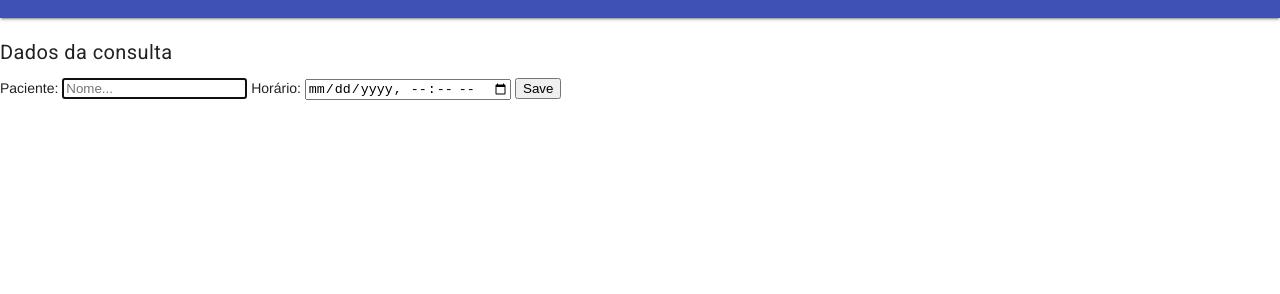
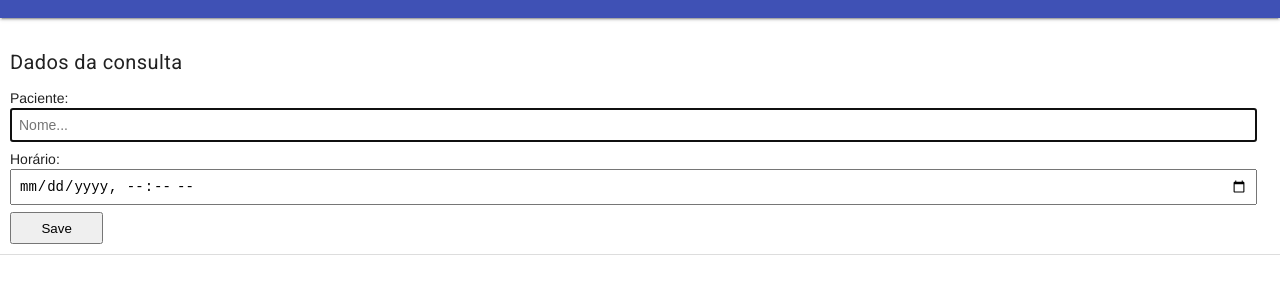
Before and after one commit to TamirysCS/projeto-final-pwa, a website with bundled scripts: page index.html in a window 1280 px wide. Shown: the part 46-340 px from the top of the page. Built offline with nearby package versions, Linux system fonts and the light colour scheme.

Commit message:
Add style classes for input and button

```diff
--- a/assets/css/style.css
+++ b/assets/css/style.css
@@ -1,4 +1,22 @@
-#output img {
-    margin-top: 2%;
-    width: 50%;
-}
+* {
+    box-sizing: border-box;
+  }
+
+  form {
+    padding: 10px;
+    border-bottom: solid 1px #ddd;
+  }
+
+  input {
+    width: 99%;
+    padding: 0.5em;
+    font-size: 1em;
+    margin-bottom: 0.5em;
+  }
+
+  button {
+    padding: 0.5em;
+    width: 7em;
+
+
+  }
```
